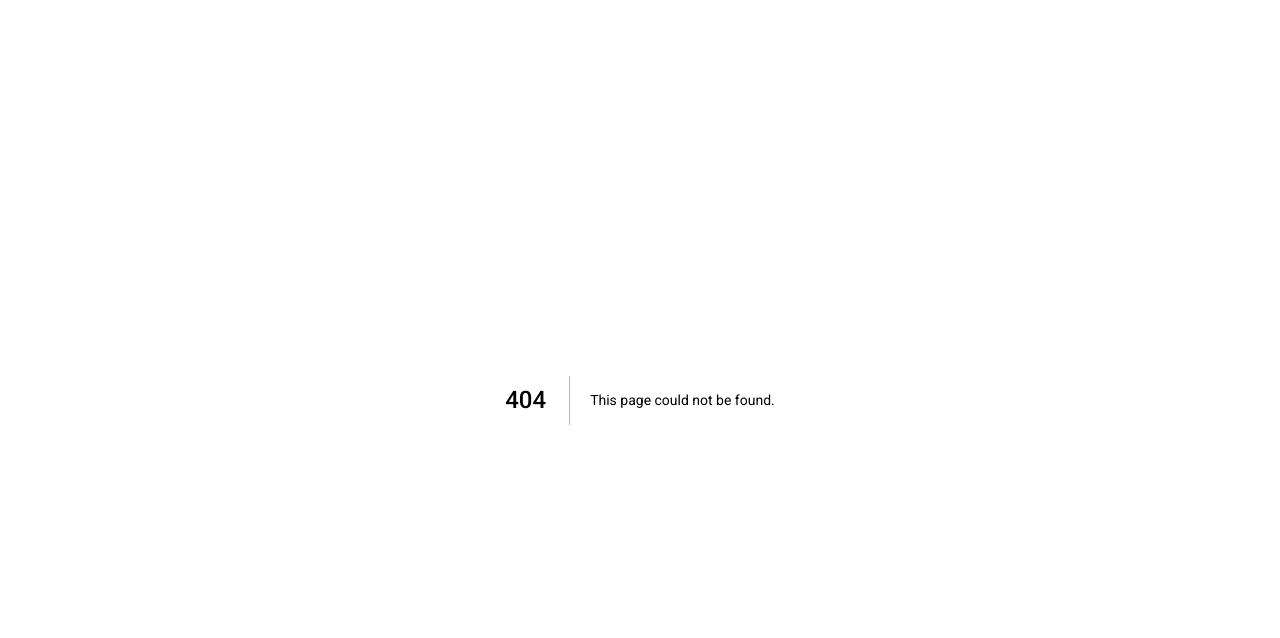
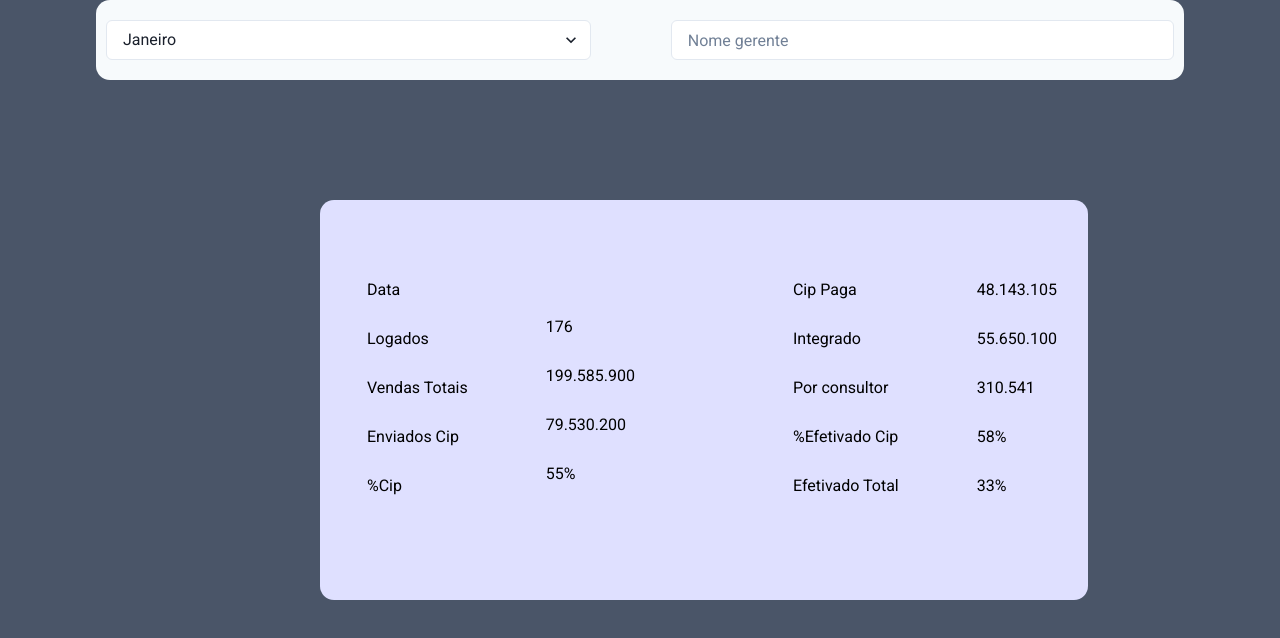
Before and after one commit to qualiconsig/Relatorios, a Next.js app: page /relatorios in a window 1280 px wide. Before the commit this address had no page. Shown: the top 638 px of the page. Built offline with nearby package versions, Linux system fonts and the light colour scheme.

Commit message:
add new page

```diff
--- /dev/null
+++ b/src/components/relatorios/filterRelatories/index.tsx
@@ -0,0 +1,70 @@
+import { Box, Flex, List, ListItem, UnorderedList } from "@chakra-ui/react";
+import { ListItemCom } from "./list";
+
+export const FilterDatas = ({selectedMonth}: any) => {
+  console.log(selectedMonth)
+  return (
+    <Box>
+      <Flex
+        h={"80vh"}
+        align={"center"}
+        justify={"space-between"}
+        w={"50vw"}
+        margin={"0 auto"}
+      >
+        <Flex bg={"#DFE0FF"} borderRadius={14}>
+
+          <Flex
+            h={"50vh"}
+            justify={"space-around"}
+            w={"60vw"}
+            color={"black"}
+            align={'center'}
+          >
+            <Box>
+              <UnorderedList listStyleType={"none"} >
+                <ListItemCom value={"Data"}/>
+                <ListItemCom value={"Logados"}/>
+                <ListItemCom value={"Vendas Totais"}/>
+                <ListItemCom value={"Enviados Cip"}/>
+                <ListItemCom value={"%Cip"}/>
+              </UnorderedList>
+            </Box>
+            <Box>
+              <UnorderedList listStyleType={"none"}>
+                <ListItemCom value={selectedMonth}/>
+                <ListItemCom value={"176"}/>
+                <ListItemCom value={"199.585.900"}/>
+                <ListItemCom value={"79.530.200"}/>
+                <ListItemCom value={"55%"}/>
+              </UnorderedList>
+            </Box>
+
+            <Box ml={20}>
+              <UnorderedList listStyleType={"none"}>
+                <ListItemCom value={"Cip Paga"}/>
+                <ListItemCom value={"Integrado"}/>
+                <ListItemCom value={"Por consultor"}/>
+                <ListItemCom value={"%Efetivado Cip"}/>
+                <ListItemCom value={"Efetivado Total"}/>
+              </UnorderedList>
+            </Box>
+            <Box>
+              <UnorderedList listStyleType={"none"}>
+                <ListItemCom value={"48.143.105"}/>
+                <ListItemCom value={"55.650.100"}/>
+                <ListItemCom value={"310.541"}/>
+                <ListItemCom value={"58%"}/>
+                <ListItemCom value={"33%"}/>
+              </UnorderedList>
+            </Box>
+          </Flex>
+          <Flex>
+
+          </Flex>
+        </Flex>
+
+      </Flex>
+    </Box>
+  );
+};
--- /dev/null
+++ b/src/components/relatorios/filterRelatories/list.tsx
@@ -0,0 +1,8 @@
+import { ListItem } from "@chakra-ui/react"
+
+export const ListItemCom = ({value}:any) => {
+
+  return (
+    <ListItem mb={'25px'}>{value}</ListItem>
+  )
+}
--- /dev/null
+++ b/src/components/relatorios/header/index.tsx
@@ -0,0 +1,51 @@
+// components/HeaderLatorio.js
+import { Box, Flex, Input, Select } from "@chakra-ui/react";
+import { useState } from "react";
+
+export const HeaderLatorio = ({ setSelectedMonth }:any) => {
+
+  const handleMonthSelect = (event:any) => {
+    const month = event?.target.value;
+    setSelectedMonth(month); // Atualize o estado no componente pai
+
+  };
+
+
+  return (
+    <Box w="100vw" display="flex" justifyContent="center">
+      <Flex
+        w="85vw"
+        bg="gray.50"
+        h="10vh"
+        p="0 10px 0 10px"
+        flexDir="column"
+        justify="center"
+        borderRadius={14}
+      >
+        <Flex gap={20}>
+          <Select name="dates" bg="white" onChange={handleMonthSelect}>
+            <option value="Janeiro">Janeiro</option>
+            <option value="Fevereiro">Fevereiro</option>
+            <option value="Março">Março</option>
+            <option value="Abril">Abril</option>
+            <option value="Maio">Maio</option>
+            <option value="Junho">Junho</option>
+            <option value="Julho">Julho</option>
+            <option value="Agosto">Agosto</option>
+            <option value="Setembro">Setembro</option>
+            <option value="Outubro">Outubro</option>
+            <option value="Novembro">Novembro</option>
+            <option value="Dezembro">Dezembro</option>
+          </Select>
+          <Input
+            type="text"
+            name="name"
+            placeholder="Nome gerente"
+            bg="white"
+          />
+        </Flex>
+        {/* Outros elementos do cabeçalho */}
+      </Flex>
+    </Box>
+  );
+};
--- a/src/pages/_app.tsx
+++ b/src/pages/_app.tsx
@@ -1,6 +1,10 @@
 import "@/styles/globals.css";
+import { ChakraProvider } from "@chakra-ui/react";
 import type { AppProps } from "next/app";
 
 export default function App({ Component, pageProps }: AppProps) {
-  return <Component {...pageProps} />;
+
+  return  (<ChakraProvider>
+              <Component {...pageProps} />
+          </ChakraProvider> );
 }
--- /dev/null
+++ b/src/pages/relatorios/index.tsx
@@ -0,0 +1,17 @@
+import { FilterDatas } from "@/components/relatorios/filterRelatories";
+import { HeaderLatorio } from "@/components/relatorios/header";
+import { Box, Text } from "@chakra-ui/react";
+import { useState } from "react";
+
+export default function Relatorio () {
+
+  const [selectedMonth, setSelectedMonth] = useState("");
+  return (
+    <Box bg="gray.600" h="100vh">
+      <HeaderLatorio setSelectedMonth={setSelectedMonth} />
+      <Box>
+        <FilterDatas selectedMonth={selectedMonth} />
+      </Box>
+    </Box>
+  );
+}
```
Also changed, not shown: src/components/page2/pagetotal.tsx (+6 -4 lines), src/pages/index.tsx (+5 -4 lines).
